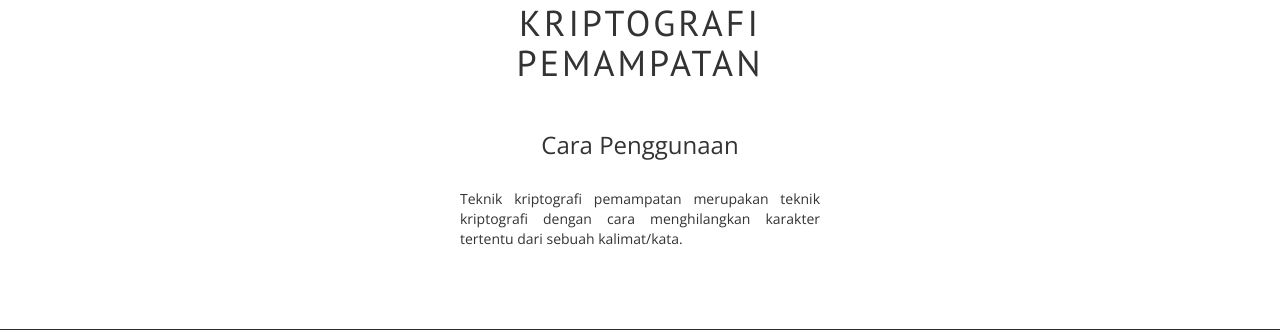
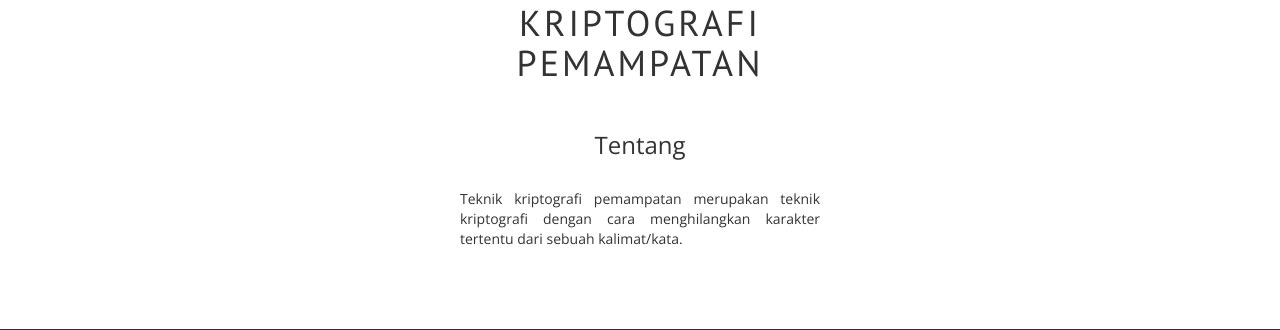
Before and after one commit to nandoputrap/tugas-kriptografi-pemampatan, a PHP site: page /tentang.php in a window 1280 px wide. Shown: the part 117-447 px from the top of the page. Run offline with PHP 8.4, Linux system fonts and the light colour scheme.

Commit message:
Update tentang.php

```diff
--- a/tentang.php
+++ b/tentang.php
@@ -9,7 +9,7 @@
         <!--BEGIN MAIN CONTENT-->
         <div class="col-md-offset-4 col-md-4 bg-cara-penggunaan">
           <h1 class="text-center">KRIPTOGRAFI PEMAMPATAN</h1><br>
-          <h3 class="text-center">Cara Penggunaan</h3><br>
+          <h3 class="text-center">Tentang</h3><br>
           <!--BEGIN CARA PENGGUNAAN-->
           <p class="text-justify">
             Teknik kriptografi pemampatan merupakan teknik kriptografi dengan cara menghilangkan
```
